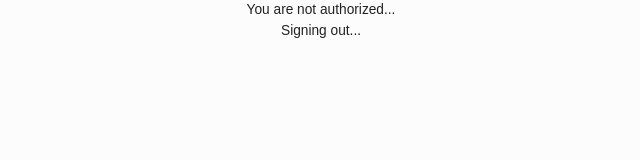
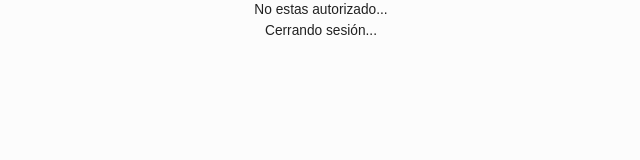
Before and after one commit to bl33h/visitOurLands, a React (Vite) app: page /MainPage in a window 1280 px wide. Shown: the top 160 px of the page, without its empty margins (319-959 px from the left). Built offline with nearby package versions, Linux system fonts and the light colour scheme.

Commit message:
Colocar Español como estandar

```diff
--- a/src/Components/Navbar/Navbar.jsx
+++ b/src/Components/Navbar/Navbar.jsx
@@ -171,7 +171,7 @@ const Sidebar = () => {
 
           <Box paddingLeft={isCollapsed.colapsed ? undefined : '10%'}>
             <Item
-              title="Profile"
+              title="Perfil"
               to="/MainPage/Profile"
               icon={<AccountCircleIcon />}
               selected={selected.page_selected}
@@ -179,7 +179,7 @@ const Sidebar = () => {
             />
 
             <Item
-              title="Recomendations"
+              title="Recomendaciones"
               to="/MainPage/Recomendations"
               icon={<HomeIcon />}
               selected={selected.page_selected}
@@ -211,7 +211,7 @@ const Sidebar = () => {
             />
 
             <Item
-              title="Log Out"
+              title="Cerrar Sesión"
               to="/Login"
               icon={<LogoutIcon />}
               selected={selected.page_selected}
--- a/src/Pages/Login/Login.jsx
+++ b/src/Pages/Login/Login.jsx
@@ -71,10 +71,10 @@ function Login() {
     <div className="root" >
       <div className="container">
        <img className="welcome-jagui" src={welcomeJagui} alt="welcome Jagui" />
-        <h1>Username:</h1>
+        <h1>Usuario:</h1>
         <input id="input-username" data-testid="input-usernam" className="input-login" onClick={fetchPosts} onKeyDown={handleKeyDown}></input>
 
-        <h1>Password:</h1>
+        <h1>Contraseña:</h1>
         <input type={mostrarContrasena ? 'text' : 'password'}  id="input-password" data-testid="input-p" className="input-login" onClick={fetchPosts} onKeyDown={handleKeyDown}></input>
         <div style={{ display: 'inline-flex', alignItems: 'center' }}>
           <p>Mostrar contraseña</p>
--- a/src/Pages/MainPage/HomePage/HomePage.jsx
+++ b/src/Pages/MainPage/HomePage/HomePage.jsx
@@ -22,8 +22,8 @@ const HomePage = () => {
         backgroundSize: 'cover',
       }}
     >
-      <h1 className="main-title">Welcome back {user.username}!</h1>
-      <p className="role-message">You signed in as {user.role}</p>
+      <h1 className="main-title">Bienvenido de nuevo {user.username}!</h1>
+      <p className="role-message">Estas asignado como {user.role}</p>
     </div>
   );
 };
--- a/src/Pages/MainPage/MainPage.jsx
+++ b/src/Pages/MainPage/MainPage.jsx
@@ -74,7 +74,7 @@ function MainPage() {
             </Switch>
           </main>
         </div>
-        : <div id="logged-out-status" style={{color: 'red'}} > Signing out...</div>}
+        : <div id="logged-out-status" style={{color: 'red'}} > Cerrando sesión...</div>}
       </div>
     )
   }
@@ -82,8 +82,8 @@ function MainPage() {
     verify_Loggin_status()
     return (
       <>
-        <div>You are not authorized... </div>
-        <div>Signing out...</div>
+        <div>No estas autorizado... </div>
+        <div>Cerrando sesión...</div>
       </>
     )
   }
```
